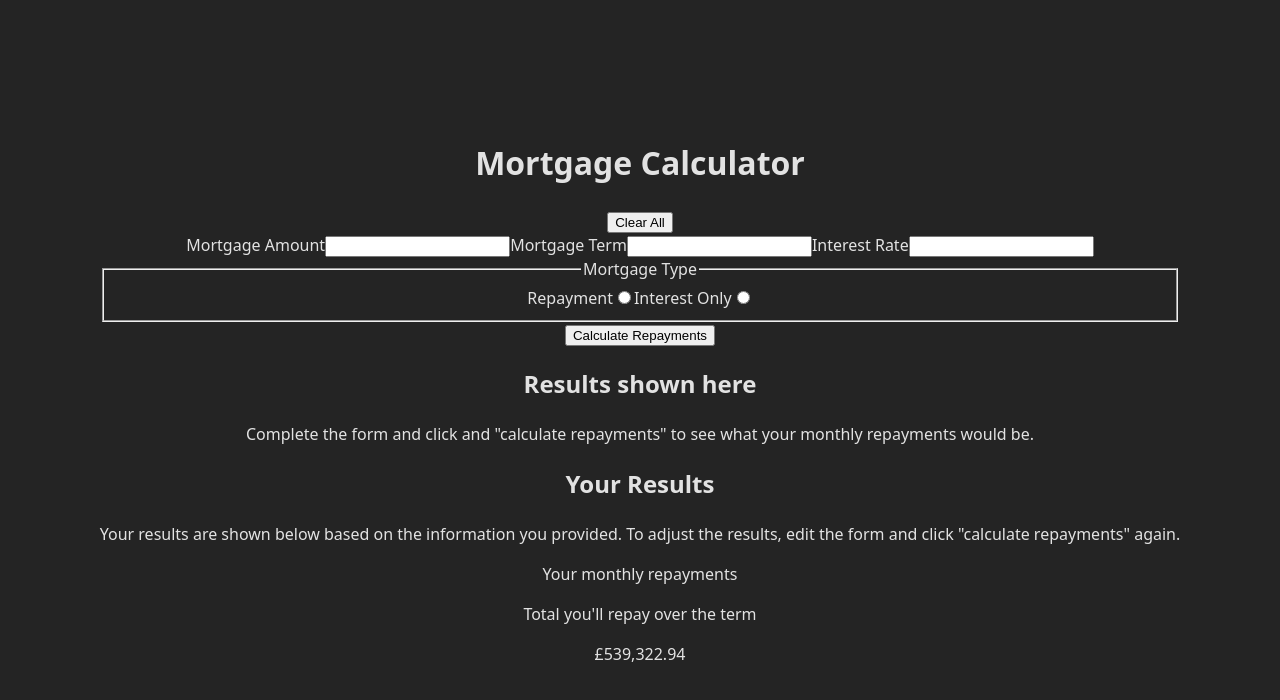
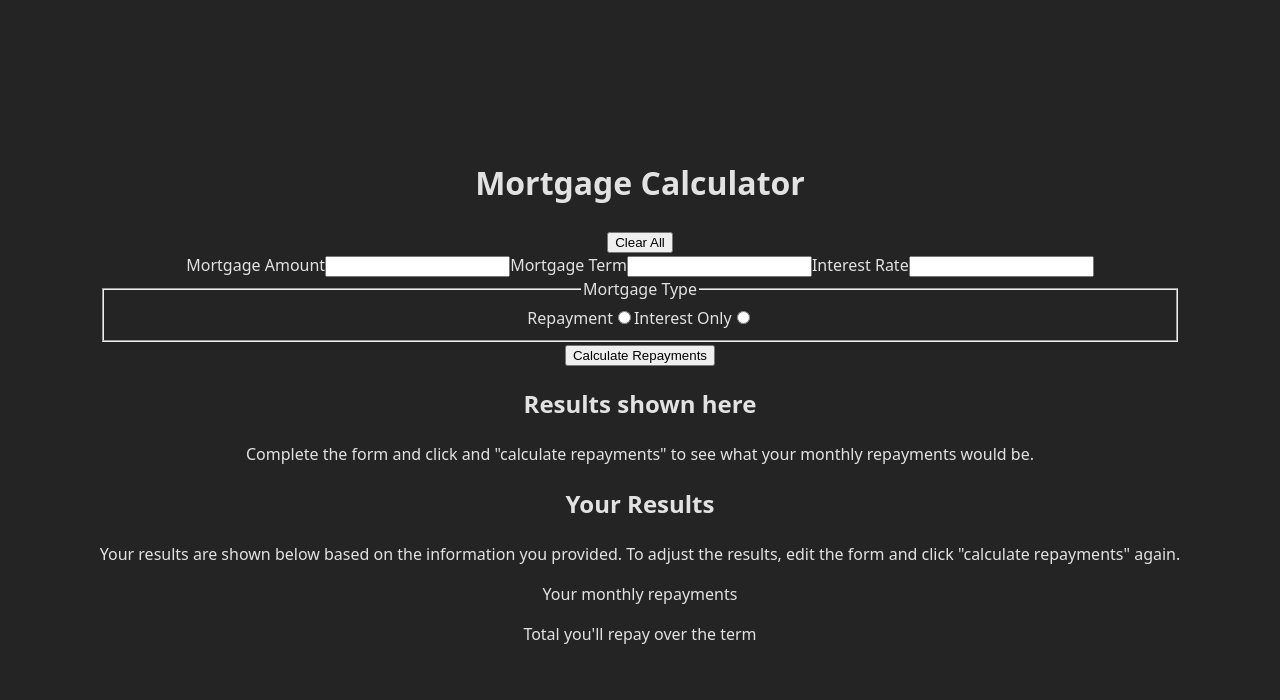
Before and after one commit to bradleyfowler/mortgage-repayment-calculator, a React (Vite) app: page / in a window 1280 px wide. Shown: the top 700 px of the page. Built offline with nearby package versions, Linux system fonts and the light colour scheme.

Commit message:
feat: add total repayment calculator function

```diff
--- a/src/App.tsx
+++ b/src/App.tsx
@@ -1,6 +1,9 @@
 import { useActionState } from "react";
 
-import { calculateMortgagePayment } from "./helpers/mortgageCalculator";
+import {
+  calculateMortgagePayment,
+  calculateTotalRepayment,
+} from "./helpers/mortgageCalculator";
 
 import Button from "./components/Button";
 import Input from "./components/Input";
@@ -25,14 +28,19 @@ function App() {
 
   const [formState, formAction] = useActionState(calculateMortgageAction, null);
 
-  const mortgagePayment =
-    formState &&
-    calculateMortgagePayment({
-      mortgageAmount: formState.amount,
-      intertestRate: formState.rate,
-      mortgageTerm: formState.term,
-      repaymentType: formState.repayment,
-    });
+  const mortgagePayment = formState
+    ? calculateMortgagePayment({
+        mortgageAmount: formState.amount,
+        intertestRate: formState.rate,
+        mortgageTerm: formState.term,
+        repaymentType: formState.repayment,
+      })
+    : null;
+
+  const totalRepayment =
+    formState && mortgagePayment
+      ? calculateTotalRepayment(mortgagePayment, formState.term)
+      : null;
 
   return (
     <main>
@@ -79,7 +87,7 @@ function App() {
           <p>Your monthly repayments</p>
           <p>{mortgagePayment}</p>
           <p>Total you&#39;ll repay over the term</p>
-          <p>£539,322.94</p>
+          <p>{totalRepayment}</p>
         </section>
       </div>
     </main>
--- a/src/helpers/mortgageCalculator.ts
+++ b/src/helpers/mortgageCalculator.ts
@@ -25,3 +25,10 @@ export function calculateMortgagePayment({
         ).toFixed(2)
       );
 }
+
+export function calculateTotalRepayment(
+  monthlyPayment: number,
+  mortgageTerm: number
+) {
+  return (monthlyPayment * (mortgageTerm * 12)).toFixed(2);
+}
```
